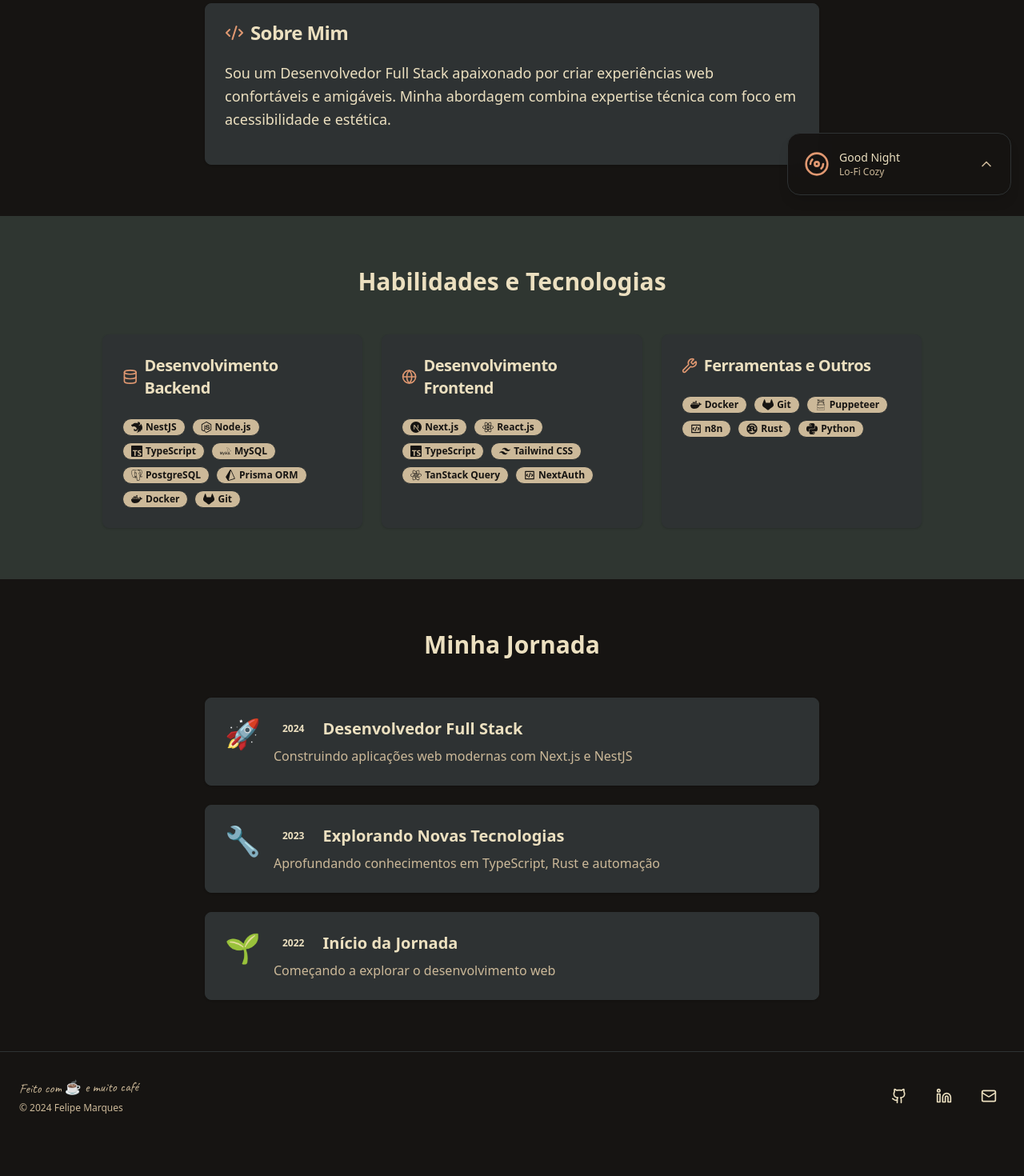
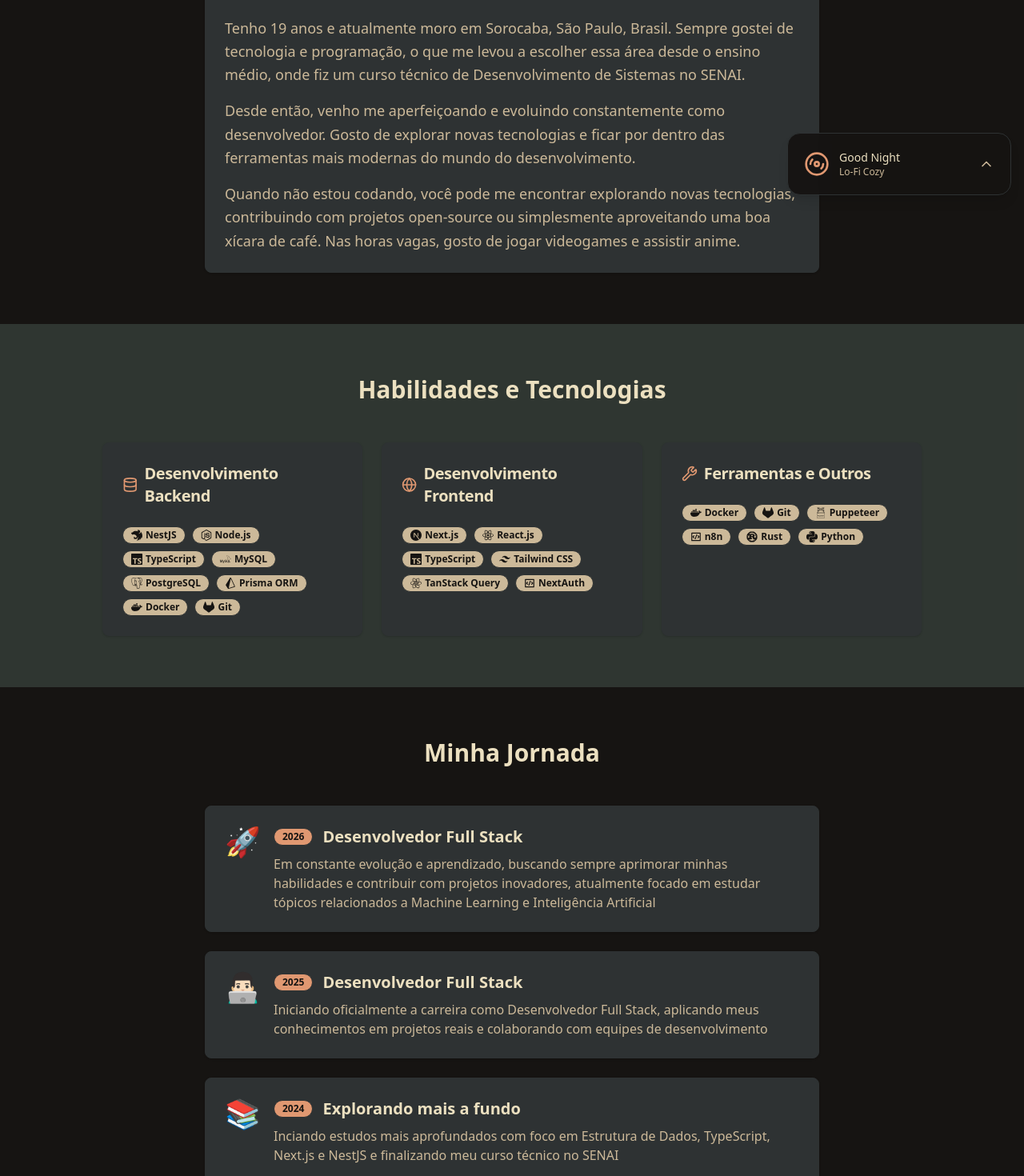
Before and after one commit to felipersas/felipersas-v2, a Next.js app: page /about in a window 1280 px wide. Shown: the part 540-2010 px from the top of the page at 80% size. Before the commit the page ends 1965 px from the top, so only its background shows below. Built offline with nearby package versions, Linux system fonts and the light colour scheme.

Commit message:
feat: update About section with new career milestones, enhance text formatting, and improve localization support in English and Portuguese

```diff
--- a/app/about/page.tsx
+++ b/app/about/page.tsx
@@ -31,27 +31,45 @@
 
   const timeline = [
     {
-      year: '2024',
+      year: '2026',
       title: locale === 'pt-BR' ? 'Desenvolvedor Full Stack' : 'Full Stack Developer',
       description: locale === 'pt-BR'
-        ? 'Construindo aplicações web modernas com Next.js e NestJS'
-        : 'Building modern web applications with Next.js and NestJS',
+        ? 'Em constante evolução e aprendizado, buscando sempre aprimorar minhas habilidades e contribuir com projetos inovadores, atualmente focado em estudar tópicos relacionados a Machine Learning e Inteligência Artificial'
+        : 'Constantly evolving and learning, always seeking to improve my skills and contribute to innovative projects, currently focused on studying topics related to Machine Learning and Artificial Intelligence',
+
       icon: '🚀'
     },
     {
+      year: '2025',
+      title: locale === 'pt-BR' ? 'Desenvolvedor Full Stack' : 'Full Stack Developer',
+      description: locale === 'pt-BR'
+        ? 'Iniciando oficialmente a carreira como Desenvolvedor Full Stack, aplicando meus conhecimentos em projetos reais e colaborando com equipes de desenvolvimento'
+        : 'Starting my career officially as a Full Stack Developer, applying my knowledge to real projects and collaborating with development teams',
+
+      icon: '👨🏻‍💻'
+    },
+    {
+      year: '2024',
+      title: locale === 'pt-BR' ? 'Explorando mais a fundo' : 'Exploring More Deeply',
+      description: locale === 'pt-BR'
+        ? 'Inciando estudos mais aprofundados com foco em Estrutura de Dados, TypeScript, Next.js e NestJS e finalizando meu curso técnico no SENAI'
+        : 'Beginning more in-depth studies focusing on Data Structures, TypeScript, Next.js, and NestJS while completing my technical course at SENAI',
+      icon: '📚'
+    },
+    {
       year: '2023',
-      title: locale === 'pt-BR' ? 'Explorando Novas Tecnologias' : 'Exploring New Technologies',
+      title: locale === 'pt-BR' ? 'Iniciando Curso Técnico no SENAI' : 'Initiating Technical Course at SENAI',
       description: locale === 'pt-BR'
-        ? 'Aprofundando conhecimentos em TypeScript, Rust e automação'
-        : 'Deepening knowledge in TypeScript, Rust, and automation',
+        ? 'Iniciando o curso técnico de Desenvolvimento de Sistemas, aprendendo fundamentos de programação e desenvolvimento web'
+        : 'Initiating the technical course in Systems Development, learning programming fundamentals and web development',
       icon: '🔧'
     },
     {
       year: '2022',
       title: locale === 'pt-BR' ? 'Início da Jornada' : 'Journey Begins',
       description: locale === 'pt-BR'
-        ? 'Começando a explorar o desenvolvimento web'
-        : 'Starting to explore web development',
+        ? 'Começando a entender o básico, pequenos projetos e estudos iniciais, por conta própria'
+        : 'Starting to learn the basics, small projects and initial studies, self-taught',
       icon: '🌱'
     }
   ]
@@ -59,7 +77,7 @@
   return (
     <div className="min-h-screen">
       {/* Hero Section */}
-      <section className="py-20 md:py-32 bg-gradient-to-b from-background to-background/50">
+      <section className="py-10 md:py-20 bg-gradient-to-b from-background to-background/50">
         <div className="container mx-auto px-4 md:px-6">
           <motion.div
             initial={{ opacity: 0, y: 20 }}
@@ -77,7 +95,7 @@
       </section>
 
       {/* Description */}
-      <section className="py-16">
+      <section className="pb-16">
         <div className="container mx-auto px-4 md:px-6">
           <motion.div
             initial={{ opacity: 0, y: 20 }}
@@ -95,9 +113,11 @@
               </CardHeader>
               <CardContent className="space-y-4 text-lg leading-relaxed">
                 <p>{t.about.description}</p>
-                <p className="text-muted-foreground">
-                  {t.about.text}
-                </p>
+                <div className="space-y-4 text-muted-foreground">
+                  {t.about.text.map((paragraph, index) => (
+                    <p key={index}>{paragraph}</p>
+                  ))}
+                </div>
               </CardContent>
             </Card>
           </motion.div>
@@ -184,7 +204,7 @@
                       <div className="text-4xl">{item.icon}</div>
                       <div className="flex-1">
                         <div className="flex items-center gap-3 mb-2">
-                          <Badge variant="outline">{item.year}</Badge>
+                          <Badge variant="default">{item.year}</Badge>
                           <h3 className="text-xl font-semibold">{item.title}</h3>
                         </div>
                         <p className="text-muted-foreground">{item.description}</p>
--- a/app/blog/[slug]/page.tsx
+++ b/app/blog/[slug]/page.tsx
@@ -10,7 +10,6 @@
 import { ArrowLeft, Clock, Share2 } from 'lucide-react'
 import { Card, CardContent, CardDescription, CardHeader, CardTitle } from '@/components/ui/card'
 import { notFound } from 'next/navigation'
-import { Metadata } from 'next'
 
 // This would normally be a server component, but for simplicity we're making it client
 export default function BlogPostPage({ params }: { params: { slug: string } }) {
--- a/app/blog/page.tsx
+++ b/app/blog/page.tsx
@@ -9,7 +9,6 @@
 import Link from 'next/link'
 import { formatDate } from '@/lib/utils'
 import { ArrowRight, Clock } from 'lucide-react'
-import { cn } from '@/lib/utils'
 
 export default function BlogPage() {
   const { t, locale } = useTranslation()
--- a/components/layout/footer.tsx
+++ b/components/layout/footer.tsx
@@ -17,7 +17,7 @@
             <p className="handwritten text-lg">
               {t.footer.madeWith} ☕ {t.footer.love}
             </p>
-            <p className="text-xs mt-1">© 2024 Felipe Marques</p>
+            <p className="text-xs mt-1">© 2026 Felipe Marques</p>
           </div>
 
           {/* Social Links */}
--- a/i18n/locales/en.json
+++ b/i18n/locales/en.json
@@ -27,7 +27,11 @@
     "title": "About Me",
     "subtitle": "A bit about my journey",
     "description": "I'm a passionate Full Stack Developer who loves creating comfortable, user-friendly web experiences. My approach combines technical expertise with a focus on accessibility and aesthetics.",
-    "text": "I'm 19 years old and currently live in Sorocaba, São Paulo, Brazil. I've always enjoyed technology and programming, which led me to choose this field since high school, where I took a technical Systems Development course at SENAI. Since then, I've been continuously learning and evolving as a developer. I like to explore new technologies and stay tunned about the new cutting edge tools in the development world. When I'm not coding, you can find me exploring new technologies, contributing to open-source projects, or simply enjoying a good cup of coffee. I enjoy my free time playing video games and watching anime.",
+    "text": [
+      "I'm 19 years old and currently live in Sorocaba, São Paulo, Brazil. I've always enjoyed technology and programming, which led me to choose this field since high school, where I took a technical Systems Development course at SENAI.",
+      "Since then, I've been continuously learning and evolving as a developer. I like to explore new technologies and stay tuned about the new cutting edge tools in the development world.",
+      "When I'm not coding, you can find me exploring new technologies, contributing to open-source projects, or simply enjoying a good cup of coffee. I enjoy my free time playing video games and watching anime."
+    ],
     "skills": {
       "title": "Skills & Technologies",
       "backend": "Backend Development",
--- a/i18n/locales/pt-BR.json
+++ b/i18n/locales/pt-BR.json
@@ -27,7 +27,11 @@
     "title": "Sobre Mim",
     "subtitle": "Um pouco sobre minha jornada",
     "description": "Sou um Desenvolvedor Full Stack apaixonado por criar experiências web confortáveis e amigáveis. Minha abordagem combina expertise técnica com foco em acessibilidade e estética.",
-    "text": "",
+    "text": [
+      "Tenho 19 anos e atualmente moro em Sorocaba, São Paulo, Brasil. Sempre gostei de tecnologia e programação, o que me levou a escolher essa área desde o ensino médio, onde fiz um curso técnico de Desenvolvimento de Sistemas no SENAI.",
+      "Desde então, venho me aperfeiçoando e evoluindo constantemente como desenvolvedor. Gosto de explorar novas tecnologias e ficar por dentro das ferramentas mais modernas do mundo do desenvolvimento.",
+      "Quando não estou codando, você pode me encontrar explorando novas tecnologias, contribuindo com projetos open-source ou simplesmente aproveitando uma boa xícara de café. Nas horas vagas, gosto de jogar videogames e assistir anime."
+    ],
     "skills": {
       "title": "Habilidades e Tecnologias",
       "backend": "Desenvolvimento Backend",
```
